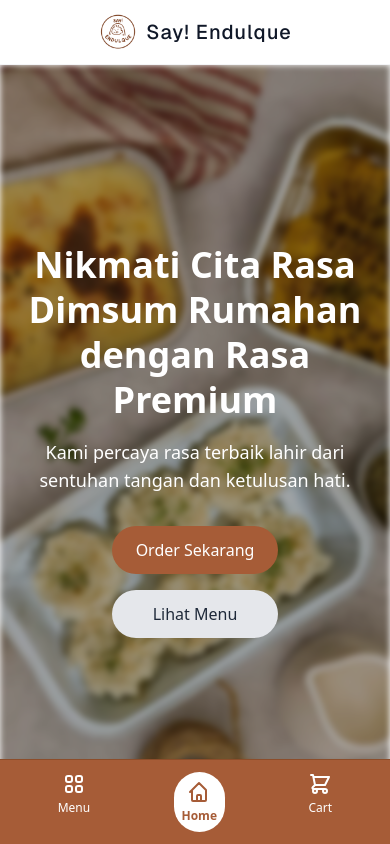
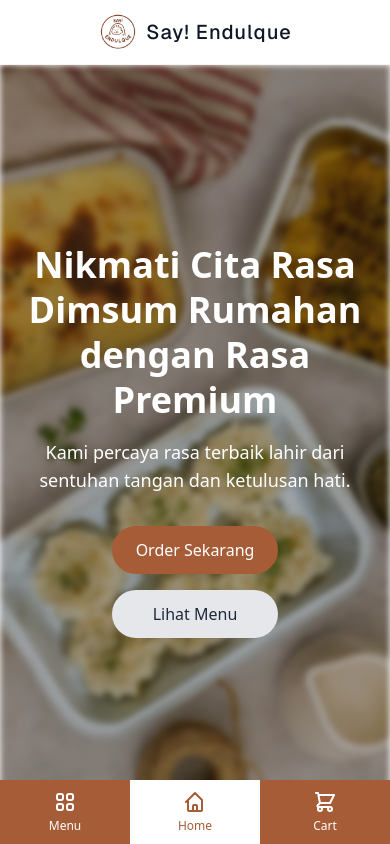
Before and after one commit to dvndrey/web_dimsum, a Next.js app: page / in a window 390 px wide. Shown: the top 844 px of the page. Built offline with nearby package versions, Linux system fonts and the light colour scheme; no server answers; the database is empty.

Commit message:
model baru navigasi buat mobile, footer mode mobile

```diff
--- a/src/components/User/Footer.jsx
+++ b/src/components/User/Footer.jsx
@@ -4,57 +4,71 @@ import React from 'react';
 
 export default function Footer() {
   return (
-    <footer className="bg-[#A65C37] text-white py-10 px-6">
-      <div className="max-w-6xl mx-auto flex flex-col md:flex-row justify-between items-start gap-8">
+    <footer className="bg-[#A65C37] text-white">
+      <div className="max-w-6xl mx-auto px-4 py-10">
+        {/* Flex Container */}
+        <div className="flex flex-col md:flex-row justify-between items-center md:items-start gap-10">
 
-        {/* Left Section - Brand (Pepet Kiri) */}
-        <div>
-          <h2 className="text-4xl font-bold mb-2">Say!</h2>
-          <h3 className="text-4xl font-bold mb-4">Endulque</h3>
-          <p className="text-sm opacity-80 max-w-xs">
+          {/* Brand Section */}
+          <div className="text-center md:text-left">
+            <div className="flex justify-center md:justify-start space-x-1">
+              <h2 className="text-3xl md:text-4xl font-bold">Say!</h2>
+              <h3 className="text-3xl md:text-4xl font-bold">Endulque</h3>
+            </div>
+            <p className="text-sm opacity-90 max-w-xs mt-3 text-center md:text-left mx-auto md:mx-0">
               Nikmati dimsum lezat dengan cita rasa istimewa. Rasakan pengalaman kuliner terbaik bersama kami!
             </p>
           </div>
 
-        {/* Right Section - Contact & Social Media (Pepet Kanan) */}
-        <div className="text-right">
-          <h3 className="text-lg font-semibold mb-4">Hubungi Kami</h3>
+          {/* Contact & Social */}
+          <div className="flex flex-col items-center md:items-end w-full md:w-auto">
+            <h3 className="text-lg font-semibold mb-4 text-center md:text-right w-full">Hubungi Kami</h3>
 
-          <div className="space-y-3 text-sm mb-6">
-            <div className="flex items-center justify-end gap-2">
-              <img src="/Icons/TelephoneIcon.png" alt="Telepon" className="w-5 h-5" />
+            <div className="space-y-3 text-sm w-full max-w-xs">
+              <div className="flex items-center justify-center md:justify-end gap-2">
+                <img src="/Icons/TelephoneIcon.png" alt="Telepon" className="w-5 h-5 flex-shrink-0" />
                 <span>0838 6631 4265</span>
               </div>
 
-            <div className="flex items-center justify-end gap-2">
-              <img src="/Icons/LocationIcon.png" alt="Lokasi" className="w-5 h-5" />
-              <span>Gilingan, Kec. Banjarsari</span>
+              <div className="flex items-center justify-center md:justify-end gap-2">
+                <img src="/Icons/LocationIcon.png" alt="Lokasi" className="w-5 h-5 flex-shrink-0" />
+                <span className="text-center md:text-right">Gilingan, Kec. Banjarsari</span>
               </div>
 
-            <div className="flex items-center justify-end gap-2">
-              <img src="/Icons/MailIcon.png" alt="Email" className="w-5 h-5" />
-              <span>sayendulque@gmail.com</span>
+              <div className="flex items-center justify-center md:justify-end gap-2">
+                <img src="/Icons/MailIcon.png" alt="Email" className="w-5 h-5 flex-shrink-0" />
+                <span className="text-center md:text-right break-words">sayendulque@gmail.com</span>
               </div>
             </div>
 
-          {/* Social Media Icons - Right Aligned */}
-          <div className="flex justify-end gap-4 cursor-pointer">
-            <a href="https://www.tiktok.com/@say.endulque?" target="_blank" rel="noopener noreferrer" aria-label="Tiktok">
-              <img src="/Icons/TikTokIcon.png" alt="Tiktok" className="w-6 h-6 hover:opacity-80 transition hover:scale-120" />
+            {/* Social Media Icons */}
+            <div className="flex justify-center md:justify-end gap-5 mt-5">
+              <a
+                href="https://www.tiktok.com/@say.endulque?"
+                target="_blank"
+                rel="noopener noreferrer"
+                aria-label="TikTok"
+                className="block hover:opacity-80 transition-transform hover:scale-110"
+              >
+                <img src="/Icons/TikTokIcon.png" alt="TikTok" className="w-6 h-6" />
               </a>
-
-            <a href="https://www.instagram.com/say.endulque?igsh=MTZ3NXFyOW12dmNlbA%3D%3D" target="_blank" rel="noopener noreferrer" aria-label="Instagram">
-              <img src="/Icons/InstagramIcon.png" alt="Instagram" className="w-6 h-6 hover:opacity-80 transition hover:scale-120" />
+              <a
+                href="https://www.instagram.com/say.endulque?igsh=MTZ3NXFyOW12dmNlbA%3D%3D"
+                target="_blank"
+                rel="noopener noreferrer"
+                aria-label="Instagram"
+                className="block hover:opacity-80 transition-transform hover:scale-110"
+              >
+                <img src="/Icons/InstagramIcon.png" alt="Instagram" className="w-6 h-6" />
               </a>
-
+            </div>
           </div>
         </div>
 
+        {/* Copyright */}
+        <div className="mt-10 pt-6 border-t border-white/30 text-center text-xs opacity-80">
+          © {new Date().getFullYear()} Say! Endulque. All rights reserved.
         </div>
-
-      {/* Copyright - Centered */}
-      <div className="mt-8 pt-8 border-t border-white text-center text-xs opacity-70">
-        © 2020 Say! Endulque. All rights reserved.
       </div>
     </footer>
   );
--- a/src/components/User/NavbarTab.jsx
+++ b/src/components/User/NavbarTab.jsx
@@ -4,18 +4,18 @@
 
 import Image from 'next/image';
 import Link from 'next/link';
-import { useState, useEffect } from 'react';
 import { usePathname } from 'next/navigation';
 
+// Desktop Nav Item - dengan lebar tambahan saat aktif
 const NavItem = ({ href, children, isActive }) => {
-  const baseClass = "px-7 py-2 font-medium transition-colors text-base";
-  const activeClass = "bg-[#A65C37] text-white rounded-full hover:bg-[#d36e3b]";
-  const defaultClass = "text-gray-500 hover:text-gray-950";
+  const baseClass = "py-2 font-medium transition-colors text-base";
+  const activeClass = "bg-[#A65C37] text-white rounded-full hover:bg-[#d36e3b] px-8"; // Lebih lebar saat aktif
+  const defaultClass = "text-gray-500 hover:text-gray-950 px-7"; // Lebar normal saat non-aktif
 
   return (
     <Link
       href={href}
-      className={`${baseClass} ${isActive ? activeClass : defaultClass}`}
+      className={`${baseClass} ${isActive ? activeClass : defaultClass} transition-all duration-200`}
     >
       {children}
     </Link>
@@ -49,7 +49,7 @@ const MobileHeader = () => {
 
 // Desktop Navbar
 const DesktopNavbar = () => {
-  const currentPath = usePathname(); // Sesuaikan jika perlu dinamis
+  const currentPath = usePathname();
 
   return (
     <header className="bg-white sticky top-0 z-50 border-b border-gray-100 font-sans md:block hidden">
@@ -106,45 +106,40 @@ const DesktopNavbar = () => {
 // Mobile Navigation Bar (Bottom)
 const MobileNav = () => {
   const pathname = usePathname();
-
   const isActive = (path) => pathname === path;
 
   return (
-    <div className="fixed bottom-0 left-0 right-0 bg-[#A65C37] text-white shadow-lg z-50 border-t border-[#8c4d2a] md:hidden">
-      {/* ↑ Tambahkan md:hidden di sini */}
-      <div className="flex justify-around py-3 px-4">
-        {/* Menu Icon */}
-        <Link
-          href="/menu"
-          className={`flex flex-col items-center space-y-1 ${isActive('/menu') ? 'bg-white text-[#A65C37] rounded-full p-2' : ''}`}
-        >
-          <svg xmlns="http://www.w3.org/2000/svg" className={`h-6 w-6 ${isActive('/menu') ? 'text-[#A65C37]' : 'text-white'}`} fill="none" viewBox="0 0 24 24" stroke="currentColor">
+    <div className="fixed bottom-0 left-0 right-0 bg-[#A65C37] text-white shadow-lg z-50 md:hidden">
+      <div className="flex h-16"> {/* Tinggi tetap: 4rem = 64px */}
+        {[{ href: '/menu', label: 'Menu', icon: (
+          <svg xmlns="http://www.w3.org/2000/svg" className="h-6 w-6" fill="none" viewBox="0 0 24 24" stroke="currentColor">
             <path strokeLinecap="round" strokeLinejoin="round" strokeWidth={2} d="M4 6a2 2 0 012-2h2a2 2 0 012 2v2a2 2 0 01-2 2H6a2 2 0 01-2-2V6zm10 0a2 2 0 012-2h2a2 2 0 012 2v2a2 2 0 01-2 2h-2a2 2 0 01-2-2V6zM4 16a2 2 0 012-2h2a2 2 0 012 2v2a2 2 0 01-2 2H6a2 2 0 01-2-2v-2zm10 0a2 2 0 012-2h2a2 2 0 012 2v2a2 2 0 01-2 2h-2a2 2 0 01-2-2v-2z" />
           </svg>
-          <span className={`text-xs ${isActive('/menu') ? 'font-bold' : ''}`}>Menu</span>
-        </Link>
-
-        {/* Home Icon */}
-        <Link
-          href="/"
-          className={`flex flex-col items-center space-y-1 ${isActive('/') ? 'bg-white text-[#A65C37] rounded-full p-2' : ''}`}
-        >
-          <svg xmlns="http://www.w3.org/2000/svg" className={`h-6 w-6 ${isActive('/') ? 'text-[#A65C37]' : 'text-white'}`} fill="none" viewBox="0 0 24 24" stroke="currentColor">
+        )}, { href: '/', label: 'Home', icon: (
+          <svg xmlns="http://www.w3.org/2000/svg" className="h-6 w-6" fill="none" viewBox="0 0 24 24" stroke="currentColor">
             <path strokeLinecap="round" strokeLinejoin="round" strokeWidth={2} d="M3 12l2-2m0 0l7-7 7 7M5 10v10a1 1 0 001 1h3a1 1 0 001-1v-4a1 1 0 011-1h2a1 1 0 011 1v4a1 1 0 001 1h3a1 1 0 001-1V10M9 21h6" />
           </svg>
-          <span className={`text-xs ${isActive('/') ? 'font-bold' : ''}`}>Home</span>
-        </Link>
-
-        {/* Cart Icon */}
-        <Link
-          href="/cart"
-          className={`flex flex-col items-center space-y-1 ${isActive('/cart') ? 'bg-white text-[#A65C37] rounded-full p-2' : ''}`}
-        >
-          <svg xmlns="http://www.w3.org/2000/svg" className={`h-6 w-6 ${isActive('/cart') ? 'text-[#A65C37]' : 'text-white'}`} fill="none" viewBox="0 0 24 24" stroke="currentColor">
+        )}, { href: '/cart', label: 'Cart', icon: (
+          <svg xmlns="http://www.w3.org/2000/svg" className="h-6 w-6" fill="none" viewBox="0 0 24 24" stroke="currentColor">
             <path strokeLinecap="round" strokeLinejoin="round" strokeWidth={2} d="M3 3h2l.4 2M7 13h10l4-8H5.4M7 13L5.4 5M7 13l-2.293 2.293c-.63.63-.184 1.707.707 1.707H17m0 0a2 2 0 100 4 2 2 0 000-4zm-8 2a2 2 0 11-4 0 2 2 0 014 0z" />
           </svg>
-          <span className={`text-xs ${isActive('/cart') ? 'font-bold' : ''}`}>Cart</span>
-        </Link>
+        )}].map((item) => {
+          const active = isActive(item.href);
+          return (
+            <Link
+              key={item.href}
+              href={item.href}
+              className={`flex-1 flex flex-col items-center justify-center space-y-1 transition-colors ${active ? 'bg-white text-[#A65C37]' : 'text-white'}`}
+            >
+              <div className={`${active ? 'text-[#A65C37]' : 'text-white'}`}>
+                {item.icon}
+              </div>
+              <span className={`text-xs font-medium ${active ? 'font-bold' : ''}`}>
+                {item.label}
+              </span>
+            </Link>
+          );
+        })}
       </div>
     </div>
   );
```
Lines whose indentation alone changed are shown as unchanged.
